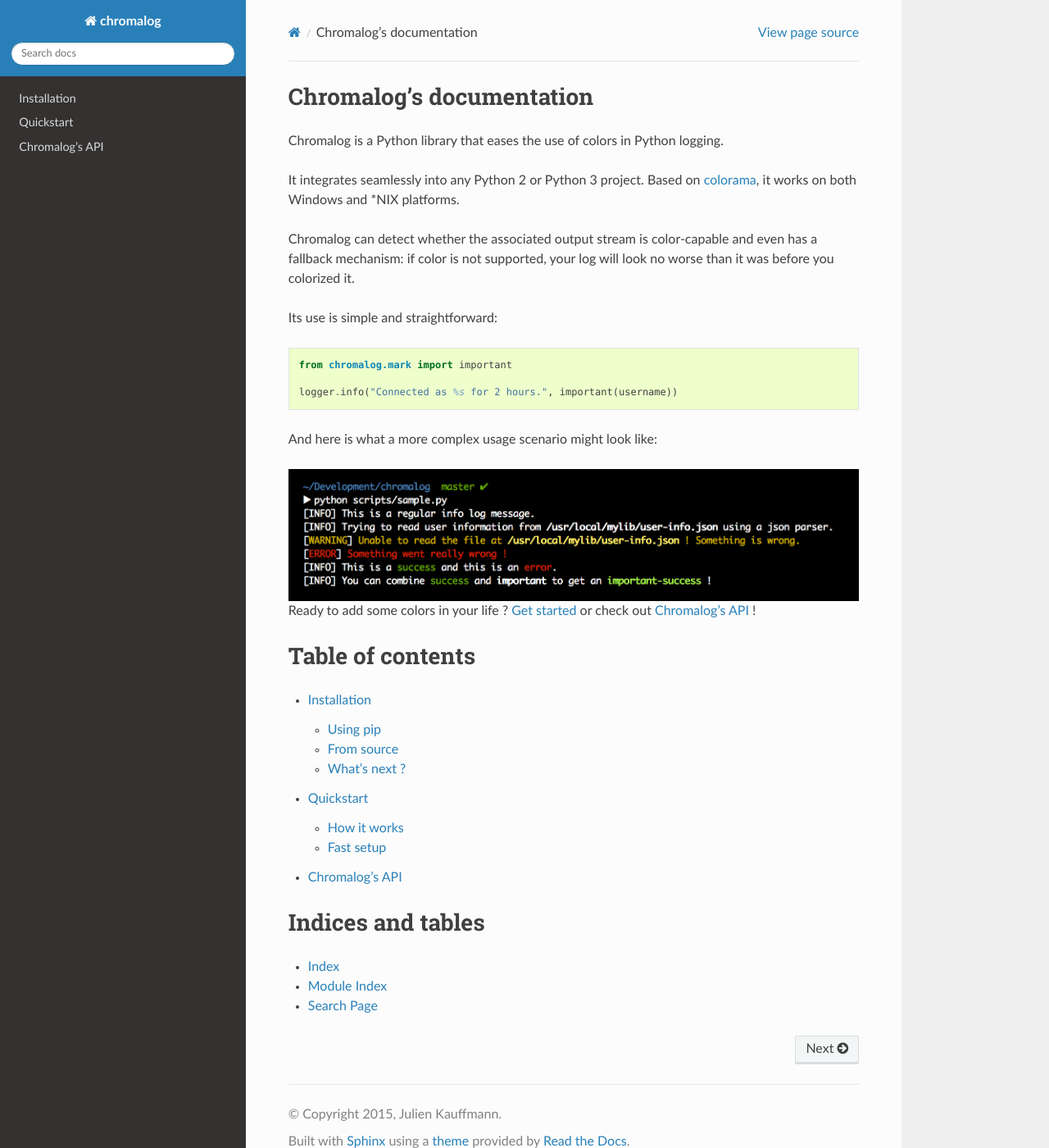
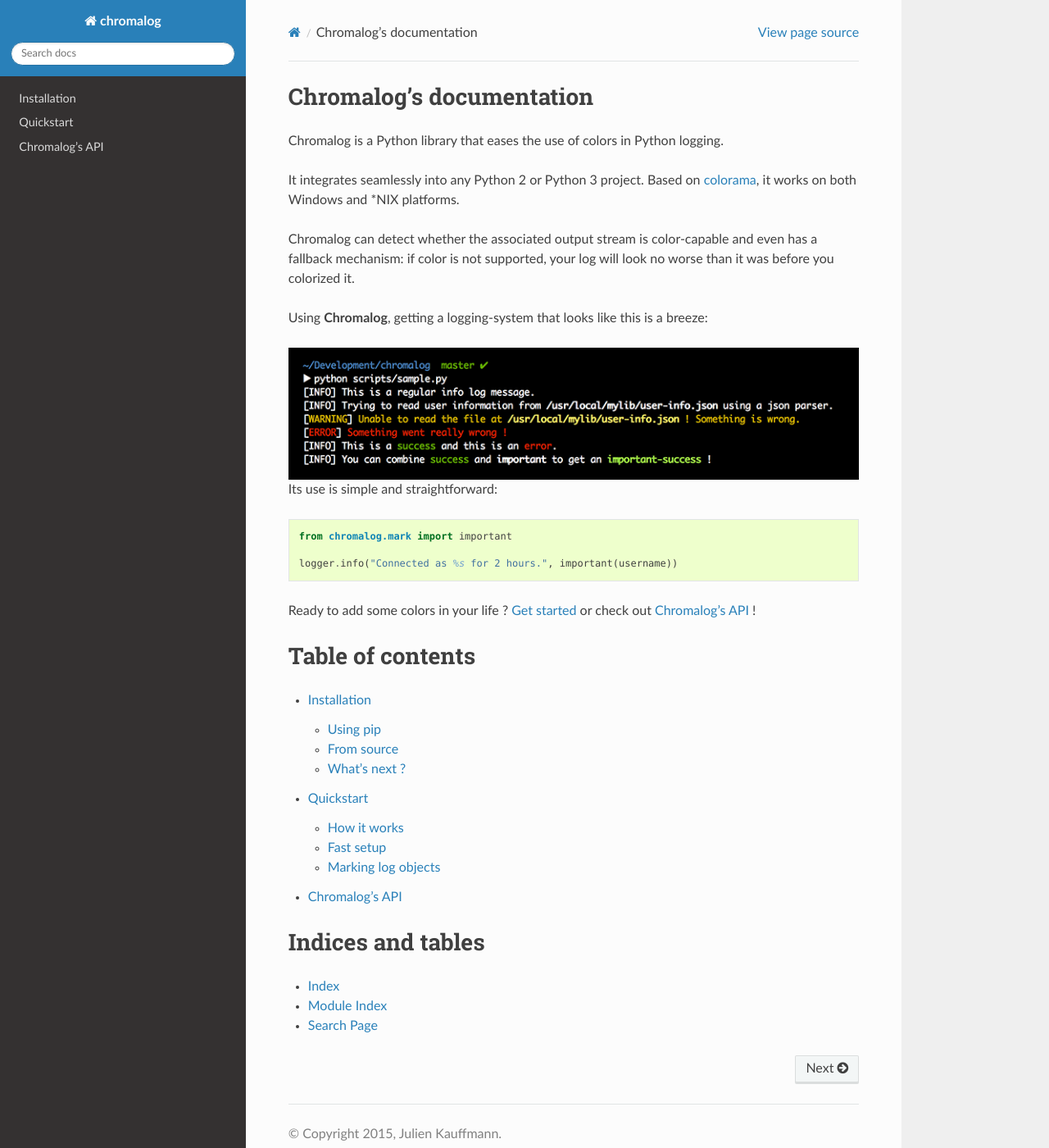
Before and after one commit to freelan-developers/chromalog, a Sphinx documentation site: the page built from doc/source/index.rst, in a window 1280 px wide and 1400 px high. Shown: the whole window at 82% size. Built offline with Sphinx 7.4.7 and the Read the Docs theme 2.0.0, drawn with Linux system fonts in a browser that asks for light colours.

Commit message:
Extended documentation

```diff
--- a/doc/source/index.rst
+++ b/doc/source/index.rst
@@ -12,6 +12,11 @@
 even has a fallback mechanism: if color is not supported, your log will look no
 worse than it was before you colorized it.
 
+Using **Chromalog**, getting a logging-system that looks like this is a breeze:
+
+.. image:: _static/home-sample.png
+    :align: center
+
 Its use is simple and straightforward:
 
 .. code-block:: python
@@ -19,11 +24,6 @@
    from chromalog.mark import important
 
    logger.info("Connected as %s for 2 hours.", important(username))
-
-And here is what a more complex usage scenario might look like:
-
-.. image:: _static/home-sample.png
-    :align: center
 
 Ready to add some colors in your life ? :ref:`Get started <quickstart>` or
 check out :ref:`api` !
```
Also changed, not shown: doc/source/quickstart.rst (+23 -0 lines), doc/source/_static/fast-setup.png, doc/source/_static/home-sample.png, 1 other file.
